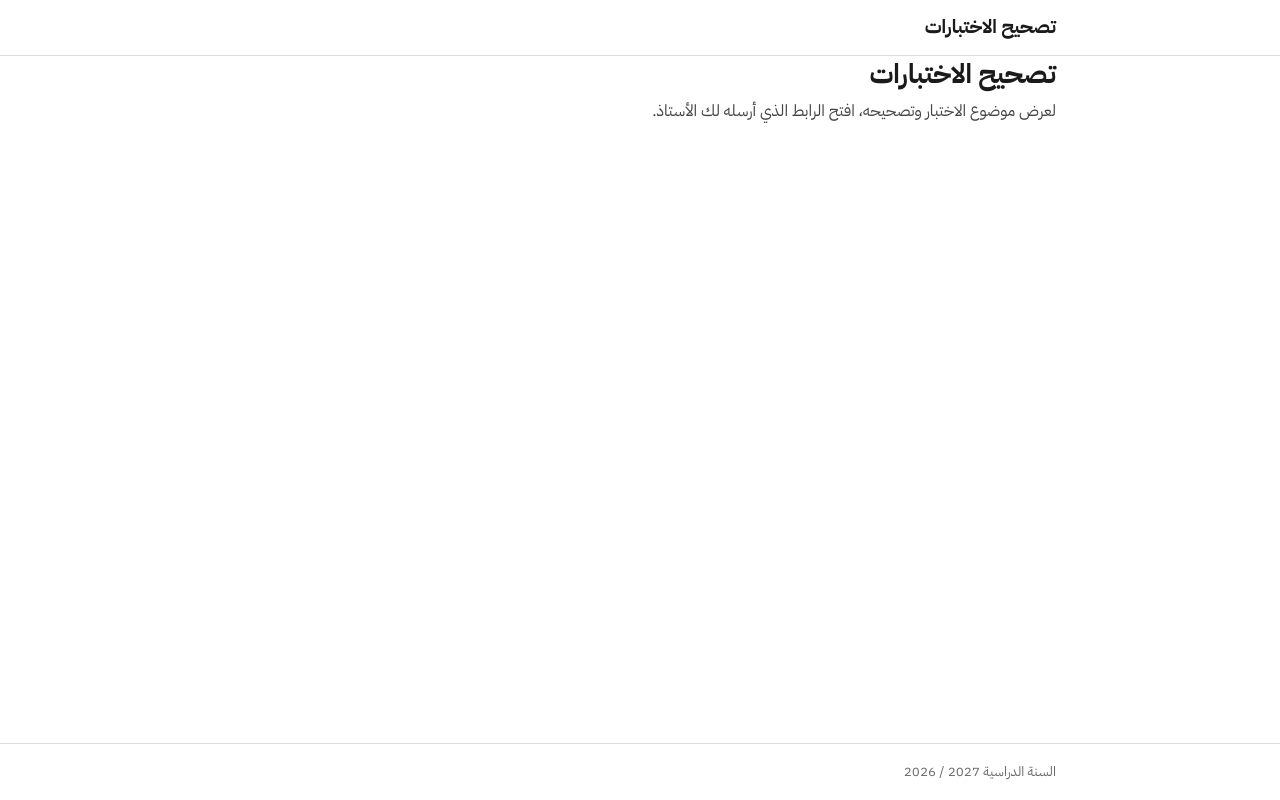
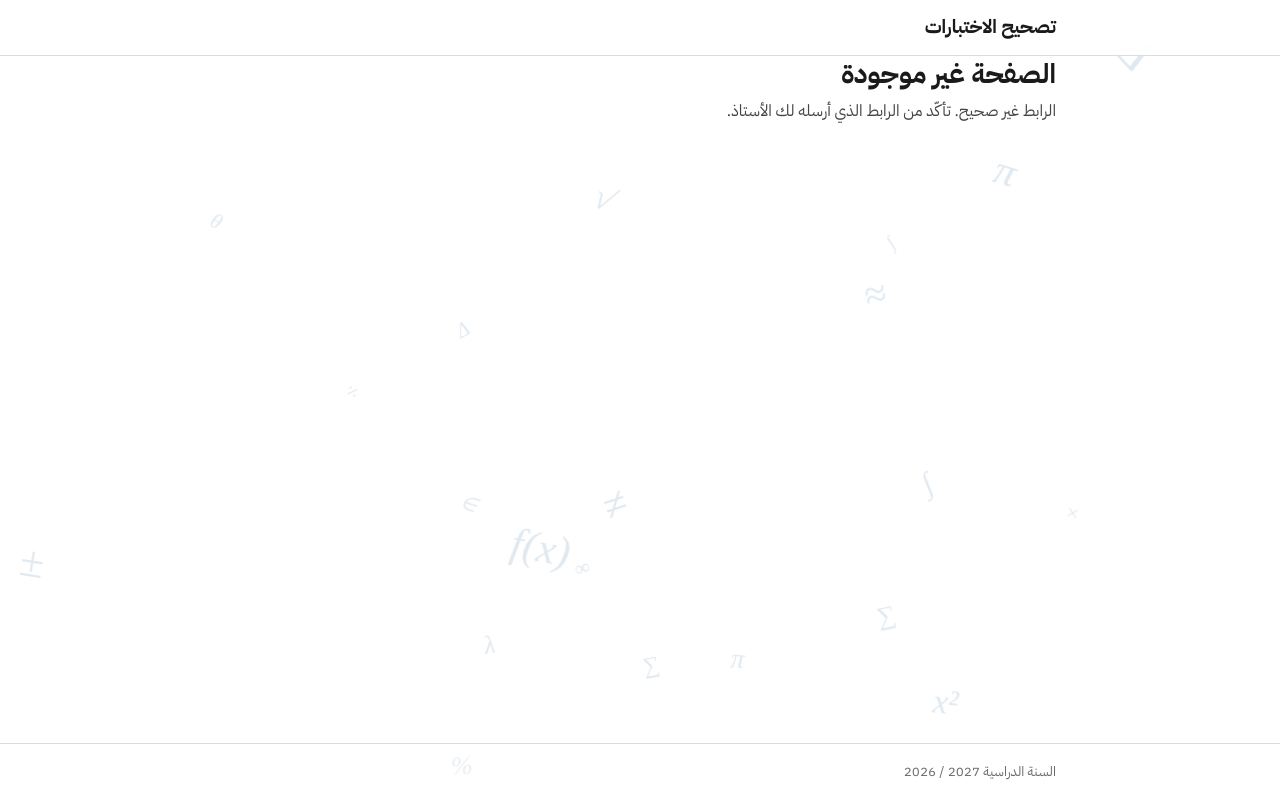
Before and after one commit to migueraoui/exams, a plain HTML site: page index.html in a window 1280 px wide. Drawn offline with Linux system fonts and the light colour scheme.

Commit message:
Remove home page; add floating math/code symbols animation
Co-Authored-By: Claude Opus 5.5 <noreply@anthropic.com>
Claude-Session: https://claude.ai/code/session_01HkpmNZpe8A3upZt517mKgi

```diff
--- a/assets/css/style.css
+++ b/assets/css/style.css
@@ -130,3 +130,32 @@ h2.term:first-of-type { margin-top: 6px; }
 @media print {
   .topbar .year-picker, .tools, .footer { display: none; }
 }
+
+/* ---------- Floating math symbols ---------- */
+.bg-sym { position: fixed; inset: 0; overflow: hidden; pointer-events: none; z-index: 0; }
+.bg-sym span {
+  position: absolute; bottom: -60px; color: #0b4f8a; opacity: 0; white-space: nowrap;
+  font-family: "Cambria Math", "Times New Roman", serif; font-style: italic; direction: ltr;
+  animation: floatUp linear infinite; will-change: transform, opacity;
+}
+@keyframes floatUp {
+  0%   { transform: translateY(0) rotate(0); opacity: 0; }
+  10%  { opacity: .13; }
+  85%  { opacity: .13; }
+  100% { transform: translateY(-115vh) rotate(var(--r)); opacity: 0; }
+}
+.topbar, main, .footer { position: relative; z-index: 1; }
+.topbar { background: rgba(255, 255, 255, .92); }
+
+.enter > * { animation: enter .45s ease both; }
+.enter > *:nth-child(2) { animation-delay: .05s; }
+.enter > *:nth-child(3) { animation-delay: .1s; }
+.enter > *:nth-child(4) { animation-delay: .15s; }
+.enter > *:nth-child(n+5) { animation-delay: .2s; }
+@keyframes enter { from { opacity: 0; transform: translateY(8px); } to { opacity: 1; transform: none; } }
+
+@media (prefers-reduced-motion: reduce) {
+  .bg-sym { display: none; }
+  .enter > * { animation: none; }
+}
+@media print { .bg-sym { display: none; } }
--- a/assets/js/app.js
+++ b/assets/js/app.js
@@ -91,12 +91,6 @@
   }
 
   /* ---------- Views ---------- */
-  function viewHome() {
-    document.title = S.title;
-    return "<h1>" + esc(S.title) + "</h1>" +
-      '<p class="lead">لعرض موضوع الاختبار وتصحيحه، افتح الرابط الذي أرسله لك الأستاذ.</p>';
-  }
-
   function viewClass(year, cid) {
     var c = CLASSES[cid];
     var groups = {};
@@ -158,6 +152,34 @@
       '<p class="lead">الرابط غير صحيح. تأكّد من الرابط الذي أرسله لك الأستاذ.</p>';
   }
 
+  /* ---------- Floating symbols background ---------- */
+  var SYMBOLS = {
+    math: ["∑", "π", "√", "∫", "∞", "Δ", "÷", "×", "≈", "θ", "f(x)", "x²", "%", "≠", "α", "±", "λ", "∈"],
+    info: ["</>", "{ }", "01", "10", "#", "if", "()", ";", "[ ]", "=>", "&&", "0x", "≠", "<>", "1", "0", "fn", "//"]
+  };
+  var bg = document.createElement("div");
+  bg.className = "bg-sym";
+  bg.setAttribute("aria-hidden", "true");
+  document.body.insertBefore(bg, document.body.firstChild);
+  var bgMod = null;
+
+  function symbols(mod) {
+    if (mod === bgMod) return;
+    bgMod = mod;
+    var set = SYMBOLS[mod] || SYMBOLS.math;
+    var n = window.innerWidth < 640 ? 14 : 24;
+    var h = "";
+    for (var i = 0; i < n; i++) {
+      var size = 18 + Math.round(Math.random() * 30);
+      h += '<span style="left:' + (Math.random() * 96).toFixed(1) + "%;font-size:" + size + "px;" +
+        "animation-duration:" + (22 + Math.random() * 26).toFixed(1) + "s;" +
+        "animation-delay:-" + (Math.random() * 40).toFixed(1) + "s;" +
+        "--r:" + (Math.random() < .5 ? -1 : 1) * (20 + Math.round(Math.random() * 40)) + 'deg">' +
+        esc(set[i % set.length]) + "</span>";
+    }
+    bg.innerHTML = h;
+  }
+
   /* ---------- Router ---------- */
   function parse() {
     return location.hash.replace(/^#\/?/, "").split("/").filter(Boolean).map(function (p) {
@@ -167,19 +189,20 @@
 
   function render() {
     var p = parse();
-    var year = getYear(p[0] || S.currentYear);
-    var html;
+    var year = getYear(p[0]);
+    var html, mod = "math";
 
-    if (!year) html = notFound();
-    else if (!p[1]) html = viewHome();
-    else if (!CLASSES[p[1]] || !year.classes[p[1]]) html = notFound();
+    // No home page: only a full class link (year/class/...) shows anything.
+    if (!year || !p[1] || !CLASSES[p[1]] || !year.classes[p[1]]) html = notFound();
     else if (!p[2]) html = viewClass(year, p[1]);
     else {
       var exam = findExam(year, p[1], p[2], p[3], p[4]);
       html = exam ? viewExam(year, p[1], exam) : notFound();
     }
 
-    app.innerHTML = html;
+    if (year && CLASSES[p[1]]) mod = CLASSES[p[1]].module;
+    symbols(mod);
+    app.innerHTML = '<div class="enter">' + html + "</div>";
     window.scrollTo(0, 0);
   }
 
```
